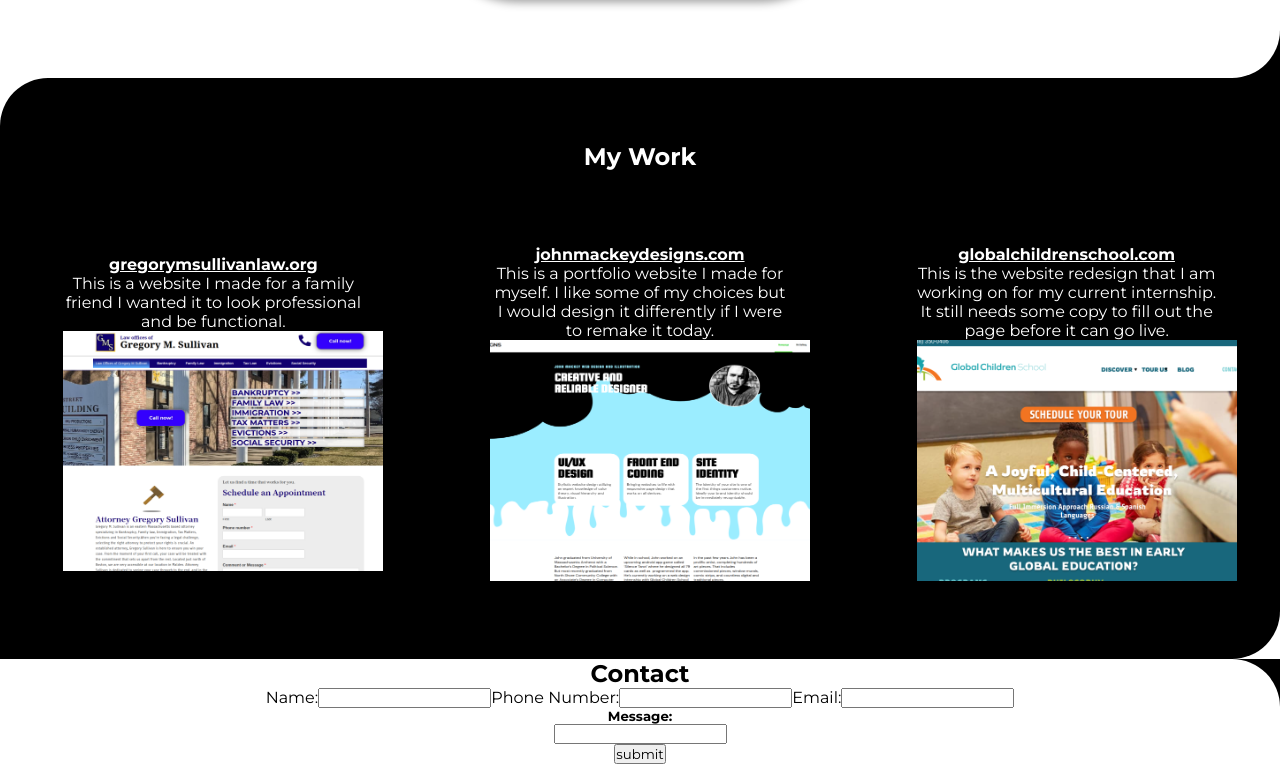
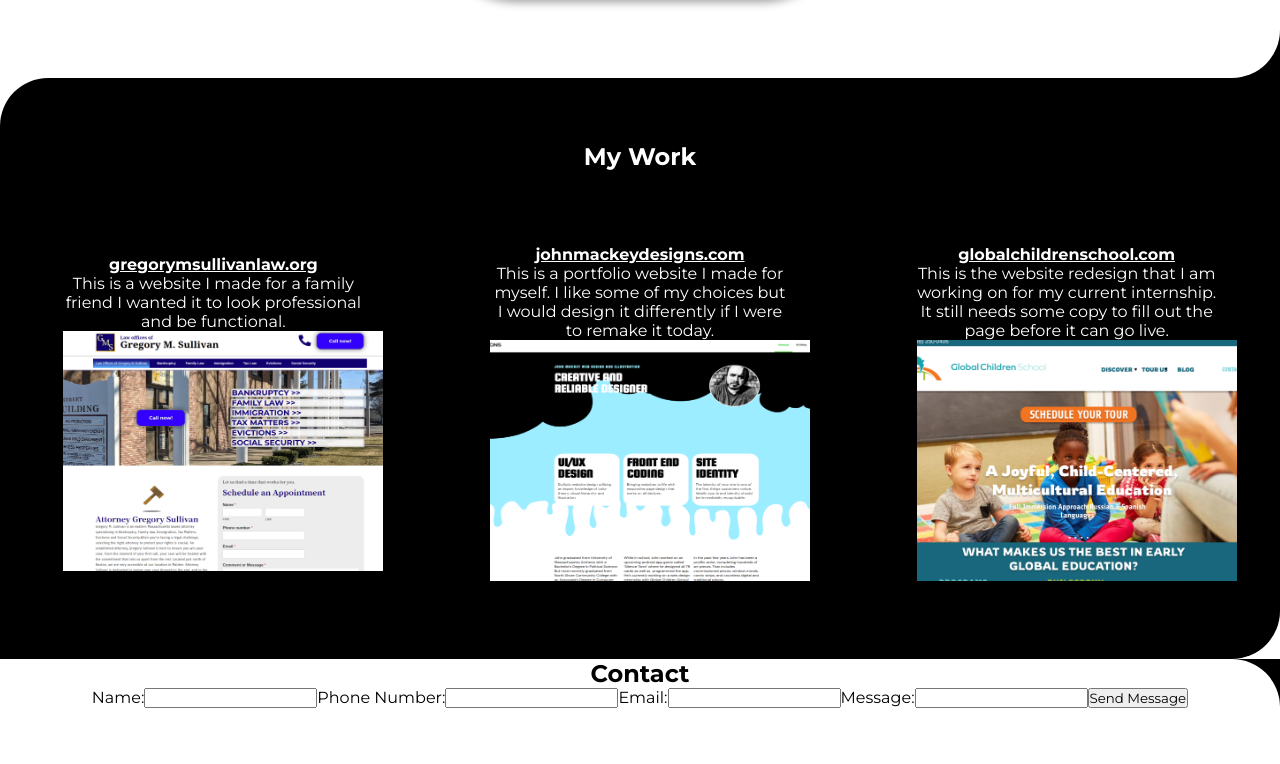
Before and after one commit to Jahonay/johnmakeswebsites, a React (Create React App) app: page / in a window 1280 px wide. Shown: the part 1830-2594 px from the top of the page. After the commit the page ends 2538 px from the top, so only its background shows below. Built offline with nearby package versions, Linux system fonts and the light colour scheme.

Commit message:
Add files via upload

```diff
--- a/src/Contact.js
+++ b/src/Contact.js
@@ -28,15 +28,11 @@ function Contact() {
                             <input type="email" required="true" name="email" id="email"></input>
                         </label>
                         <label>
-                            <h5>Message:</h5>
+                            Message:
                             <input type="text" required="true" name="message" id="message"></input>
                         </label>
-                            <div className='recaptcha'>
-                                <div data-netlify-recaptcha="true"></div>
-                            </div>
-                        <label>
-                            <input type="submit" value='submit'></input>
-                        </label>
+                            <input type="submit" value='Send Message' class="button"></input>
+
                         </form>
                     </div>
 
```
